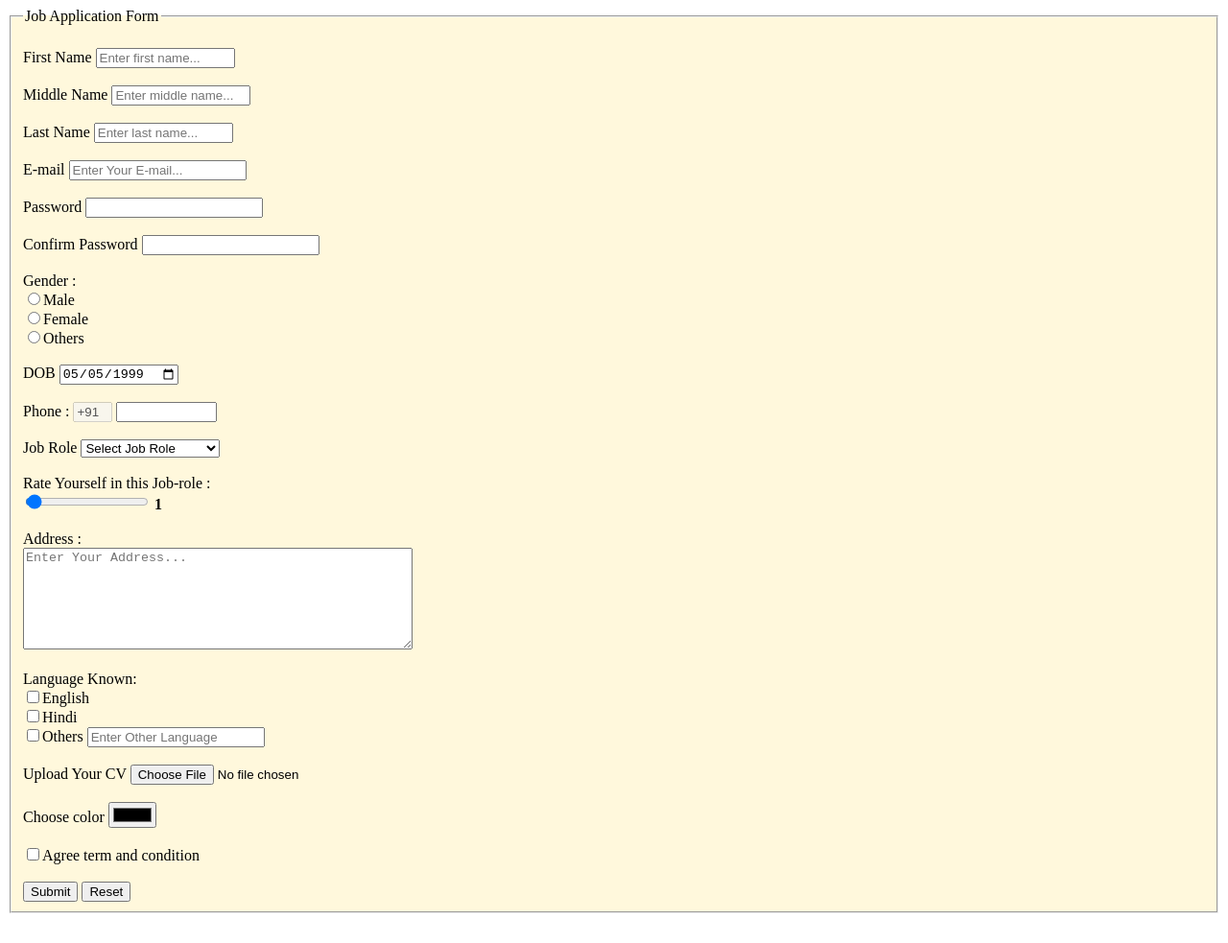
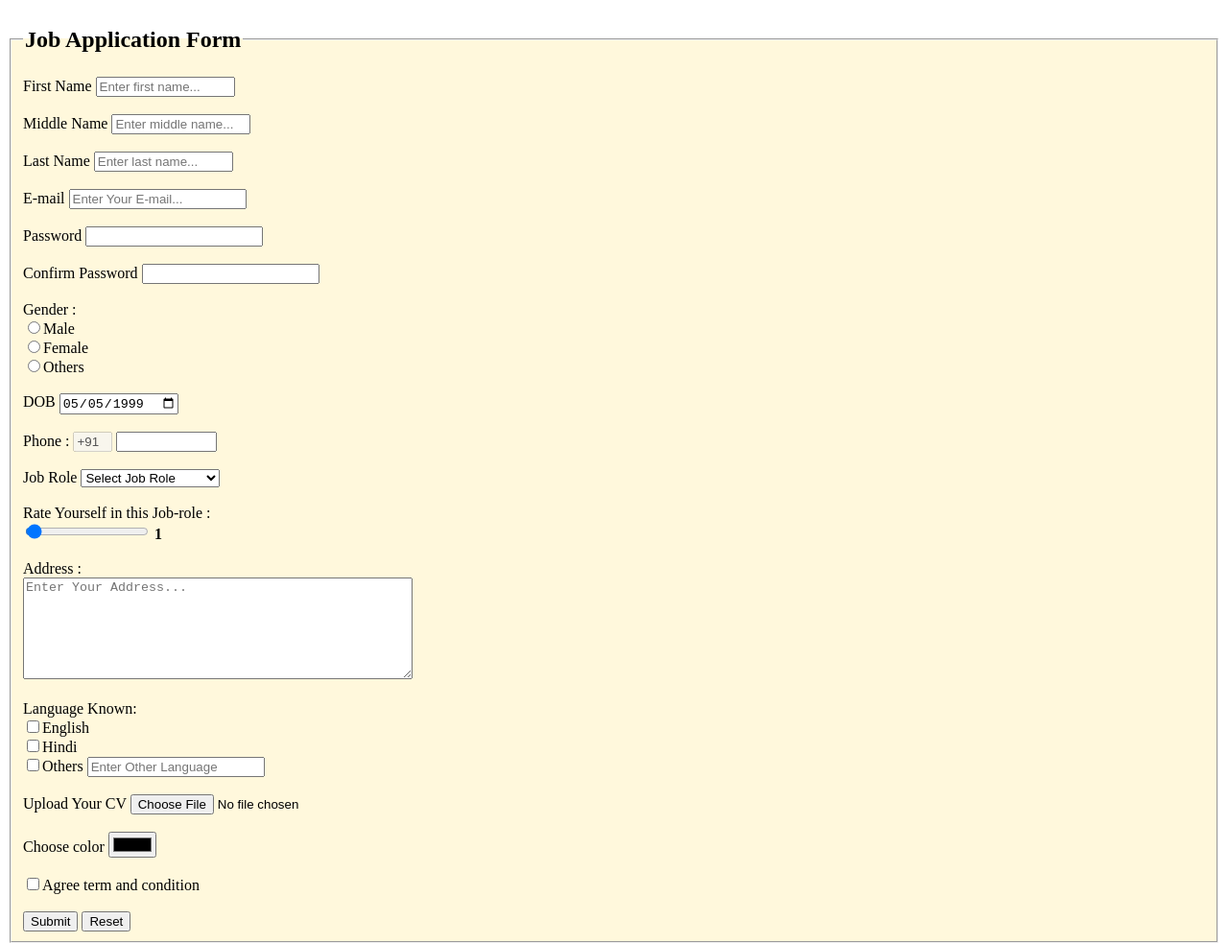
Before and after one commit to Lipsa760/job_form, a plain HTML site: page index.html in a window 1280 px wide. Shown: the whole page at 96% size. Before the commit the page ends 960 px from the top, so only its background shows below. Drawn offline with Linux system fonts and the light colour scheme.

Commit message:
Update index.html

```diff
--- a/index.html
+++ b/index.html
@@ -10,8 +10,7 @@
 <body>
     <form>
         <fieldset style="background-color: cornsilk">
-            <legend>Job Application Form</legend>
-            </br>
+            <legend><h2>Job Application Form</h2></legend>
             <label for="first_name">
                 First Name
             </label>
```
